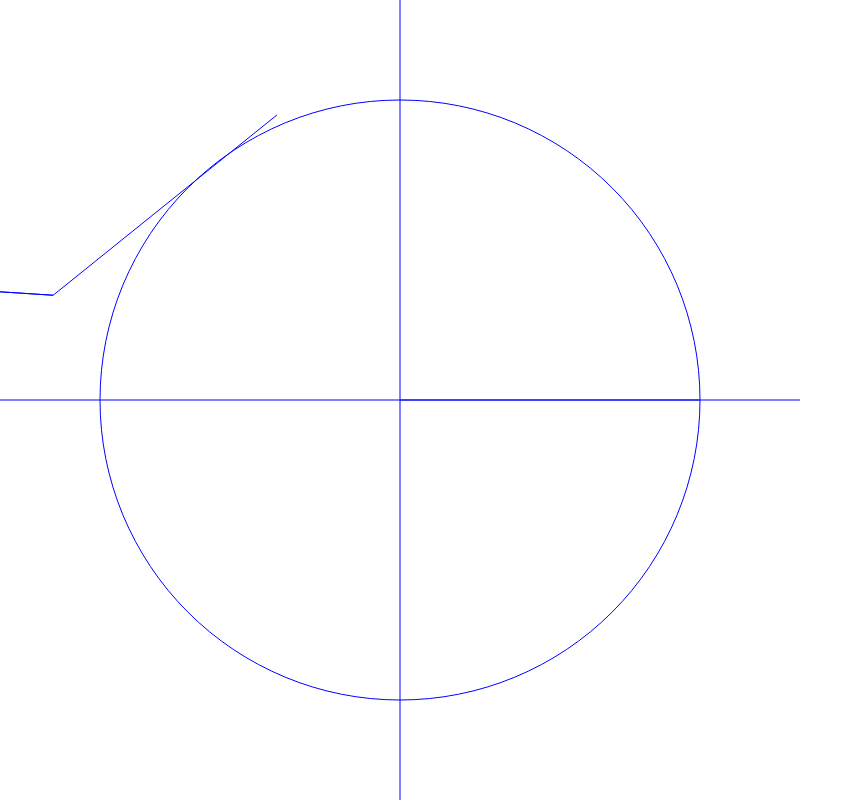
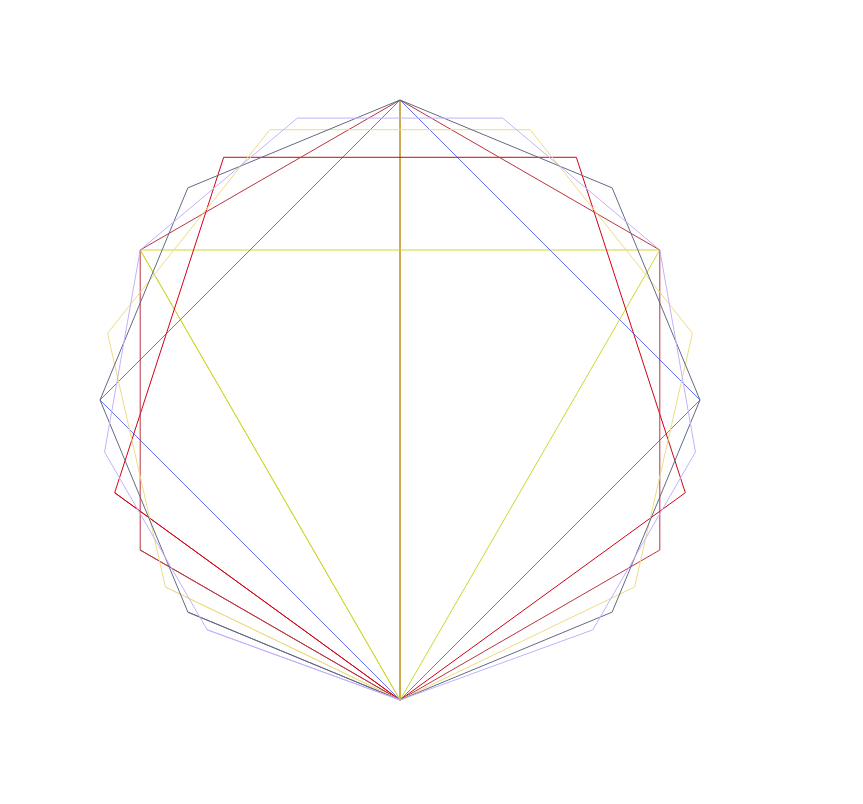
Before and after one commit to boilermakerjb1/canvas, a plain HTML site: page octogon/index.html in a window 1280 px wide. Shown: the whole page, without its empty margins (0-863 px from the left). Drawn offline with nearby package versions, Linux system fonts and the light colour scheme.

Commit message:
Added poly.js

```diff
--- a/octogon/index.html
+++ b/octogon/index.html
@@ -9,46 +9,32 @@
       }
     </style>
      <script src="https://ajax.googleapis.com/ajax/libs/jquery/3.2.1/jquery.min.js"></script>
+     <script src="poly.js"></script>
   </head>
   <body>
     <canvas id="fractal" width="800" height="800"></canvas>
     <script>
+
       var canvas = document.getElementById('fractal');
       var context = canvas.getContext('2d');
 
       // begin custom shape
-      context.beginPath();
-      //Build grid
-      context.moveTo(400,400);
-      context.lineTo(400,800);
-      context.moveTo(400,400);
-      context.lineTo(800,400);
-      context.moveTo(400,400);
-      context.lineTo(0,400);
-      context.moveTo(400,400);
-      context.lineTo(400,0);
-      context.moveTo(400,400);
-      context.arc(400,400,300,0,2*Math.PI);
 
-
-      var start_x = 300*Math.cos(Math.PI/8);
-      var start_y = 300*Math.sin(Math.PI/8);
-      var end_x = 300*Math.cos((Math.PI/8)+1);
-      var end_y = 300*Math.sin((Math.PI/8)+1);
-      context.moveTo(start_x,start_y);
-      context.lineTo(end_x,end_y);
-      var start_x = end_x;
-      var start_y = end_y;
-      var end_x = 300*Math.cos((Math.PI/8+2)*(Math.PI/4));
-      var end_y = 300*Math.sin((Math.PI/8+2)*(Math.PI/4));
-      context.moveTo(start_x,start_y);
-      context.lineTo(end_x,end_y);
+      //while(true){
+          for( i= 1; i < 10; i++){
+              context.beginPath();
+              var polygon = new Polygon( i, 400, 400, 300 ) ;
+              polygon.draw(context);
+              context.closePath();
+              context.lineWidth = 1;
+              context.strokeStyle = polygon.color();
+              context.stroke();
+              //setTimeout('', 5000);
+          }
+      //}
 
       // complete custom shape
-      context.closePath();
-      context.lineWidth = 1;
-      context.strokeStyle = 'blue';
-      context.stroke();
+
     </script>
   </body>
 </html>
--- /dev/null
+++ b/octogon/poly.js
@@ -0,0 +1,62 @@
+function Polygon( sides, center_x, center_y, radius ){
+
+    this.sides = sides;
+    this.center_x = center_x;
+    this.center_y = center_y;
+    this.radius = radius;
+    this.draw_to_center = false;
+    this.angle =  2 * Math.PI / this.sides;
+    this.vertices = function(){
+
+        var vertices = [];
+
+        for (i=0; i < this.sides; i++){
+
+            var x = this.center_x + this.radius * Math.sin( i * this.angle );
+            var y = this.center_y + this.radius * Math.cos( i * this.angle );
+
+            vertices.push({x:x, y:y});
+
+        }
+
+        return vertices;
+
+    }
+
+    this.draw = function( context ){
+
+        var vertices = this.vertices();
+
+        for (i=0; i < this.sides; i++){
+
+            if( this.draw_to_center == true ){
+                context.moveTo(vertices[i].x, vertices[i].y);
+                context.lineTo(this.center_x,this.center_y);
+            }
+
+            context.moveTo(vertices[i].x, vertices[i].y);
+
+            if ( i == this.sides - 1 ){
+
+                context.lineTo( vertices[0].x, vertices[0].y);
+
+            }
+            else{
+
+                context.lineTo( vertices[i+1].x, vertices[i+1].y);
+
+            }
+
+        }
+    }
+
+    this.color = function getRandomColor() {
+        var letters = '0123456789ABCDEF';
+        var color = '#';
+        for (var i = 0; i < 6; i++) {
+            color += letters[Math.floor(Math.random() * 16)];
+        }
+        return color;
+    }
+
+}
```
